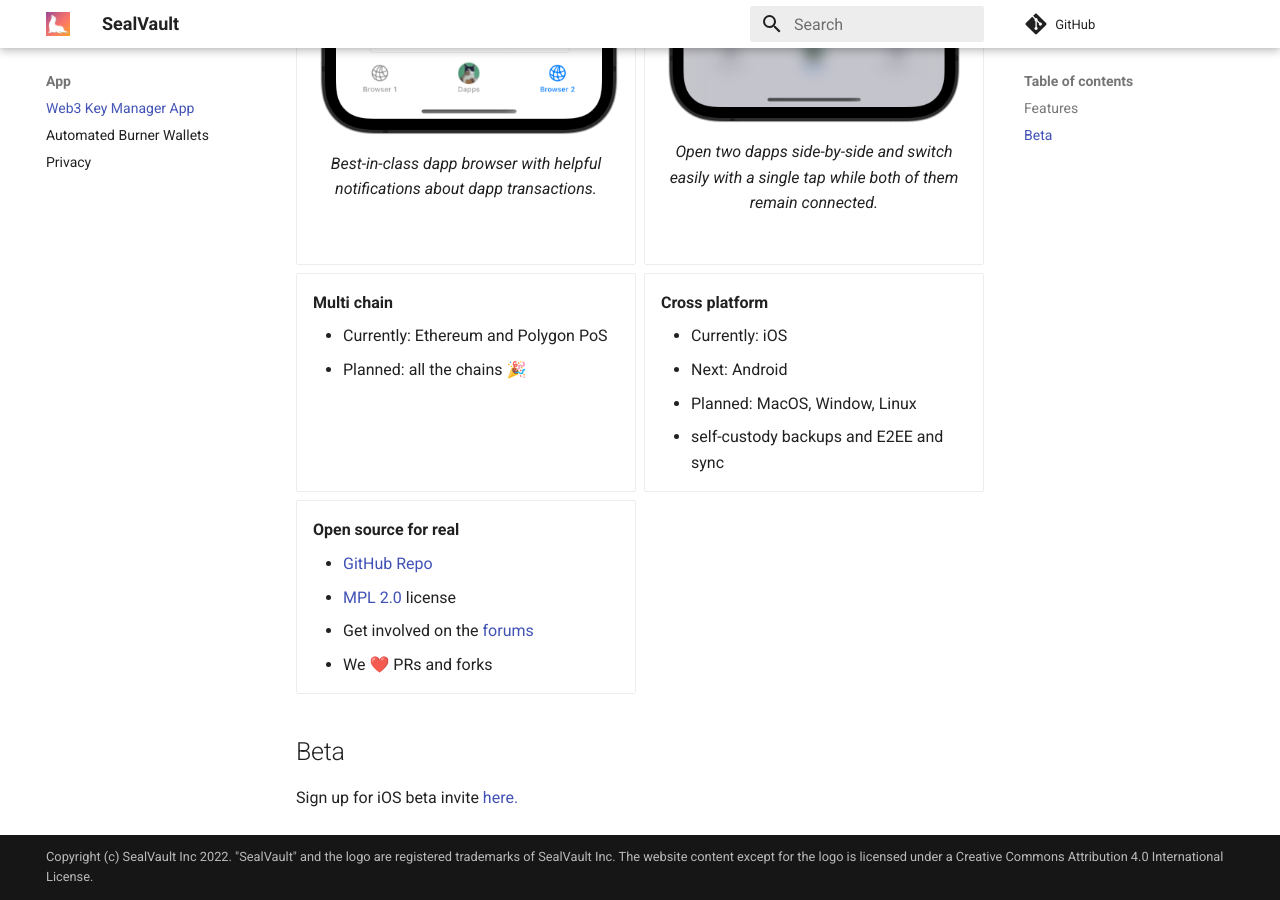
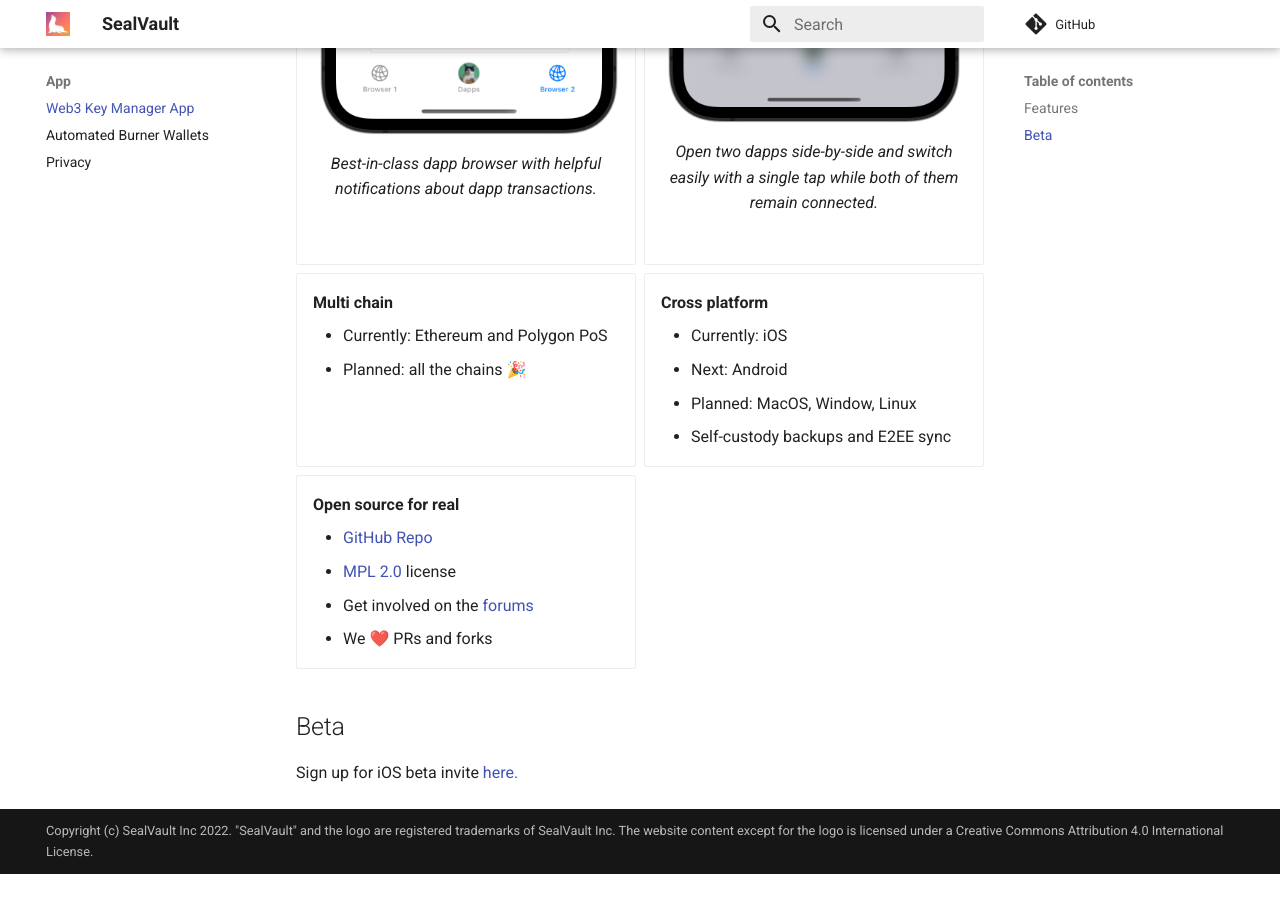
Before and after one commit to sealvault/sealvault, an MkDocs documentation site: the page built from website/src/index.md, in a window 1280 px wide and 900 px high, scrolled down 2800 px. Built offline with MkDocs 1.6.1 and Material for MkDocs 9.7.7, drawn with Linux system fonts in a browser that asks for light colours; comment, search, counter and statistics services are not loaded; after the commit the page ends 3674 px from its top, so only the background shows below that.

Commit message:
Fix typo on website

```diff
--- a/website/src/index.md
+++ b/website/src/index.md
@@ -75,7 +75,7 @@ title: Web3 Key Manager App
     - Currently: iOS
     - Next: Android
     - Planned: MacOS, Window, Linux
-    - self-custody backups and E2EE and sync
+    - Self-custody backups and E2EE sync
 
 -   __Open source for real__
     - [GitHub Repo](https://github.com/sealvault/sealvault)
```
